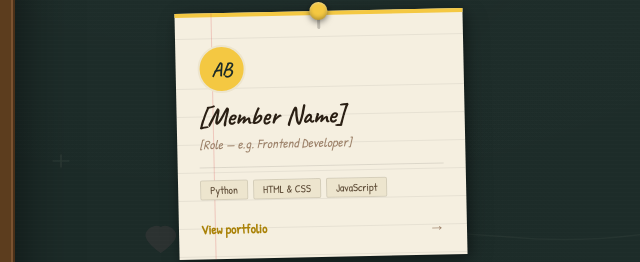
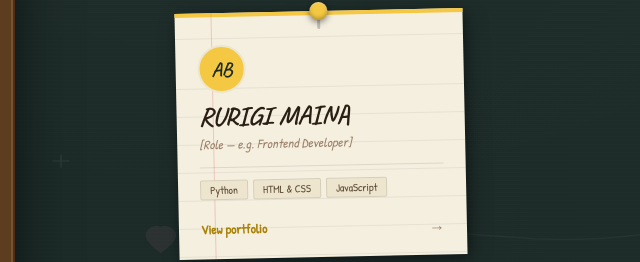
Before and after one commit to IS-PROJECT-2026/Iron-Bank, a plain HTML site: page index.html in a window 1280 px wide. Shown: the part 445-707 px from the top of the page, 3-643 px from the left. Drawn offline with Linux system fonts and the light colour scheme.

Commit message:
Add my name to member name

```diff
--- a/index.html
+++ b/index.html
@@ -618,7 +618,7 @@
       <div class="card-margin" aria-hidden="true"></div>
       <div class="card-content">
         <div class="card-avatar">AB</div>
-        <p class="card-name">[Member Name]</p>
+        <p class="card-name">RURIGI MAINA</p>
         <p class="card-role">[Role — e.g. Frontend Developer]</p>
         <div class="card-divider"></div>
         <div class="card-tags">
```
